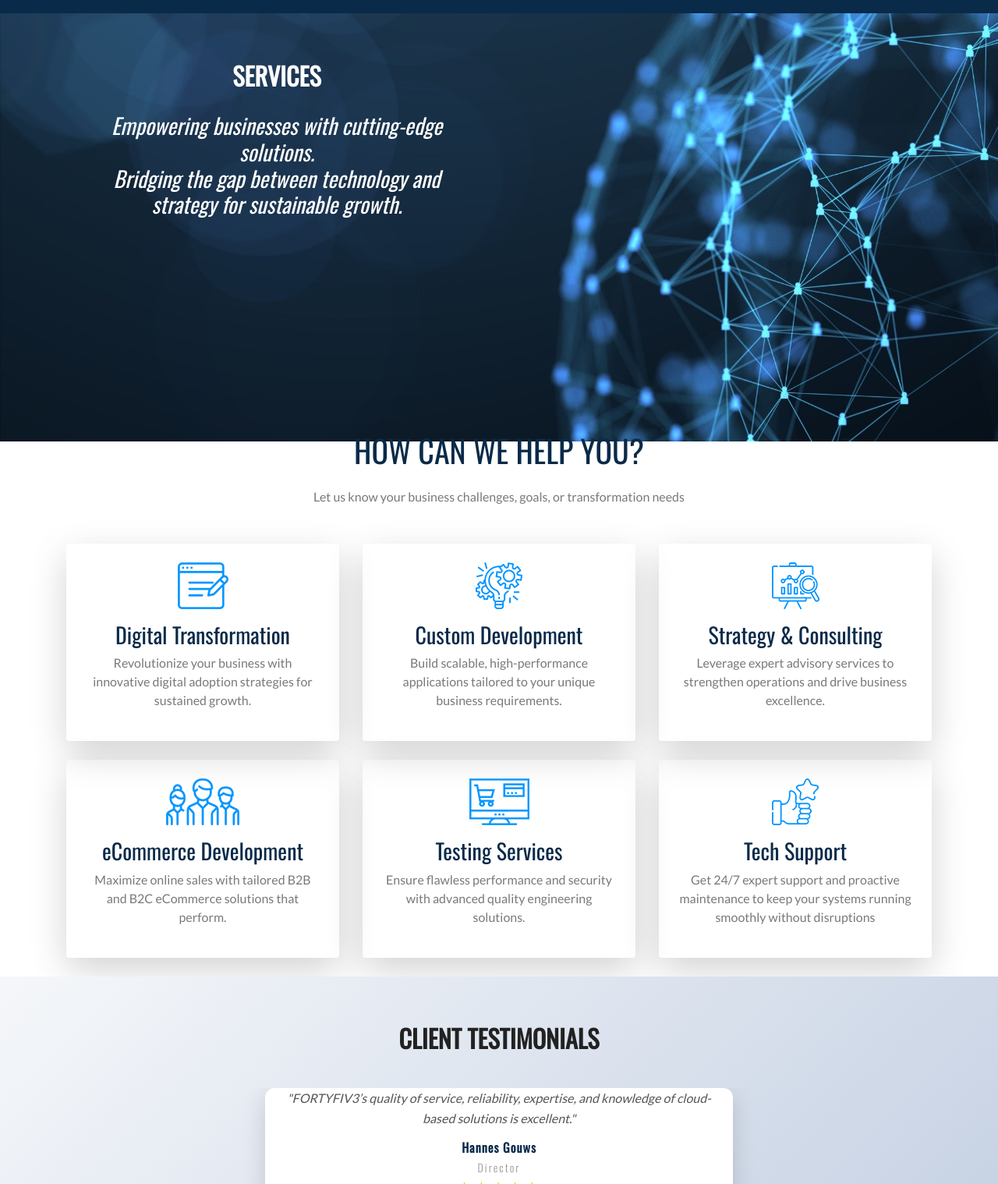
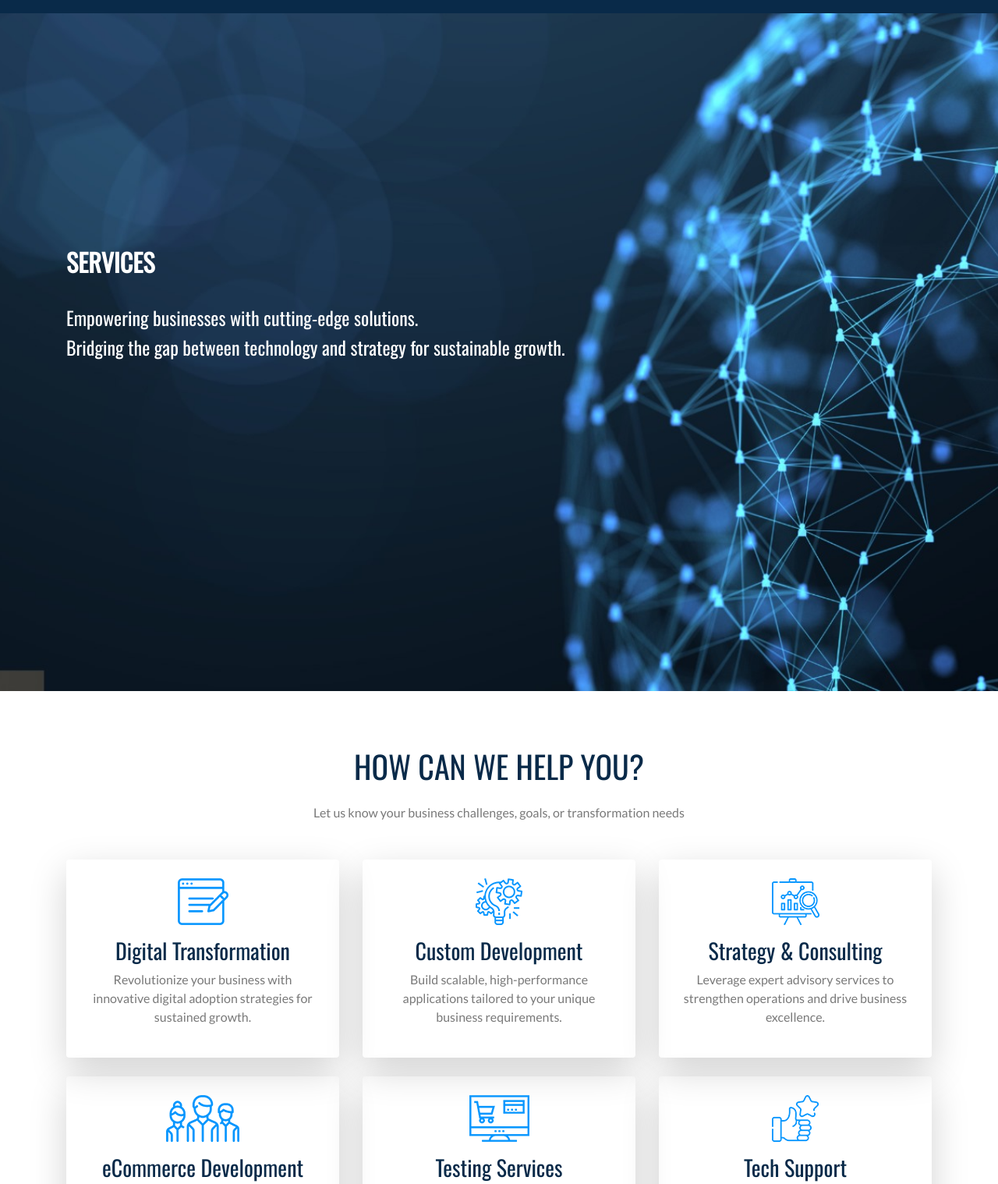
Before and after one commit to NV18Codes/FORTYFIV3, a website with bundled scripts: page service.html in a window 1280 px wide. Shown: the part 74-1592 px from the top of the page at 78% size. Built offline with nearby package versions, Linux system fonts and the light colour scheme.

Commit message:
27/03 changes mentioned

```diff
--- a/service.html
+++ b/service.html
@@ -107,30 +107,34 @@
     <div class="about mt-125">
         <div class="container">
             <div class="row align-items-center">
-                <div class="col-md-6">
-                    <div class="section-header text-left"> <!-- Ensure text aligns left -->
-                        <br><br><br>
-                        <h1 style="color: #ffffff; align-self: center;text-align: center;">Services</h1>
-                        <div class="about-text text-left"> <!-- Align text to the left -->
-                            <h3 style="color: #ffffff; text-align: center;">
+                <div class="col-md-12">
+                    <div class="section-header">
+                        <h1 style="color: white;">Services</h1>
+                        <div class="about-text">
+                            <br>
+                            <h3>
                                 Empowering businesses with cutting-edge solutions.
                                 <br>Bridging the gap between technology and strategy for sustainable growth.
                             </h3>
                         </div>
                     </div>
-
                 </div>
             </div>
         </div>
     </div>
+
+
 
     <style>
         .about {
             position: relative;
             padding: 80px 0;
             color: #ffffff;
-            /* margin-top: 70px; */
-            /* Ensure it doesn't overlap with fixed navbar */
+            display: flex;
+            align-items: center; /* Center vertically */
+            justify-content: center; /* Center horizontally */
+            text-align: left;
+            min-height: 120vh; /* Match image height */
         }
 
         .about::before {
@@ -139,53 +143,61 @@
             top: 0;
             left: 0;
             width: 100%;
-            height: 80vh;
-            /* Reduced height to avoid overlap */
+            height: 120vh; /* Increased height */
             background-image: url('WhatsApp Image 2025-03-27 at 00.57.20_92bb9a43.jpg');
             background-size: cover;
             background-position: center;
             z-index: -1;
         }
 
-        .about-text {
-            font-size: 18px;
-            color: #ffffff;
-            font-weight: 500;
-            line-height: 1.8;
-            padding: 20px;
-            border-radius: 8px;
-            font-size: large;
-            text-align: left;
-            font-style: oblique;
-        }
-
-        .section-header p,
-        .section-header h2 {
+        .section-header {
+            max-width: 800px; /* Limit width for better readability */
+            width: 100%;
             text-align: left;
         }
 
-        /* Add some margin to separate from the next section */
-        .help-section {
-            margin-top: 40px;
-            /* Add space between sections */
+        .section-header h1 {
+            font-size: 3rem;
+            font-weight: bold;
+            color: #ffffff;
+            text-align: left; /* Align to left */
+            position: relative;
+        }
+
+        .about-text h3 {
+            font-size: 1.5rem;
+            color: #ffffff;
+            text-align: left; /* Align to left */
+            line-height: 1.6;
         }
 
         @media (max-width: 768px) {
-            .about::before {
-                height: 50vh;
-                /* Smaller height for mobile */
+            .about {
+                min-height: 80vh; /* Adjust height for mobile */
+                padding: 50px 20px;
             }
 
-            .about-text {
-                padding: 15px;
+            .about::before {
+                height: 80vh; /* Smaller height for mobile */
             }
 
-            .section-header h2 {
+            .section-header {
+                max-width: 90%;
+            }
+
+            .section-header h1 {
                 font-size: 2rem;
+            }
+
+            .about-text h3 {
+                font-size: 1.2rem;
             }
         }
     </style>
-    <br><br><br><br>
+
+
+
+    <br><br>
     <section class="help-section">
         <div class="container py-6">
             <h1 class="text-center my-4">HOW CAN WE HELP YOU?</h1>
@@ -283,7 +295,7 @@
                 </div>
             </div>
 
-            <!-- Custom Navigation Buttons Below -->
+            <!-- Custom Navigation Buttons -->
             <div class="testimonial-nav">
                 <button class="custom-prev">❮</button>
                 <button class="custom-next">❯</button>
@@ -291,13 +303,12 @@
         </div>
     </div>
 
-    <!-- Elegant CSS for Testimonials -->
+    <!-- Updated CSS -->
     <style>
-        /* Overall container styling */
+        /* Testimonial Section */
         .testimonial {
             background: linear-gradient(135deg, #f5f7fa, #c3cfe2);
             padding: 60px 20px;
-            position: relative;
             text-align: center;
         }
 
@@ -308,44 +319,35 @@
             text-transform: uppercase;
         }
 
-        /* Testimonial carousel container */
+        /* Carousel container */
         .testimonial-carousel {
             display: flex;
             justify-content: center;
             align-items: center;
         }
 
-        /* Individual testimonial card */
+        /* Individual testimonial - Box removed */
         .testimonial-item {
             max-width: 600px;
             width: 100%;
-            padding: 25px;
+            padding: 0; /* Removed padding */
             text-align: center;
-            border-radius: 12px;
-            background: #ffffff;
-            box-shadow: 0 10px 30px rgba(0, 0, 0, 0.15);
-            transition: transform 0.3s ease-in-out, box-shadow 0.3s ease-in-out;
-            align-items: center;
+            border-radius: 0; /* Removed border-radius */
+            background: none; /* Removed background */
+            box-shadow: none; /* Removed shadow */
+            transition: none; /* Removed hover effects */
             margin: auto;
-        }
-
-        /* Hover effect */
-        .testimonial-item:hover {
-            transform: translateY(-5px);
-            box-shadow: 0 15px 40px rgba(0, 0, 0, 0.2);
         }
 
         /* Testimonial text */
         .testimonial-item p {
-            font-size: 16px;
+            font-size: 18px;
             color: #555;
             line-height: 1.6;
             font-style: italic;
-            align-self: center;
-
         }
 
-        /* Name styling */
+        /* Name Styling */
         .testimonial-item h2 {
             font-size: 22px;
             color: #003366;
@@ -369,15 +371,12 @@
             font-size: 22px;
             color: #f4c430;
             letter-spacing: 2px;
-            text-align: center;
-            /* Center align */
             display: flex;
             justify-content: center;
             align-self: center;
         }
 
-
-        /* Custom Navigation Buttons Below */
+        /* Navigation Buttons */
         .testimonial-nav {
             display: flex;
             justify-content: center;
@@ -404,7 +403,6 @@
 
         /* Responsive */
         @media (max-width: 768px) {
-
             .custom-prev,
             .custom-next {
                 padding: 8px 12px;
@@ -441,6 +439,7 @@
             });
         });
     </script>
+
 
 
 
```
